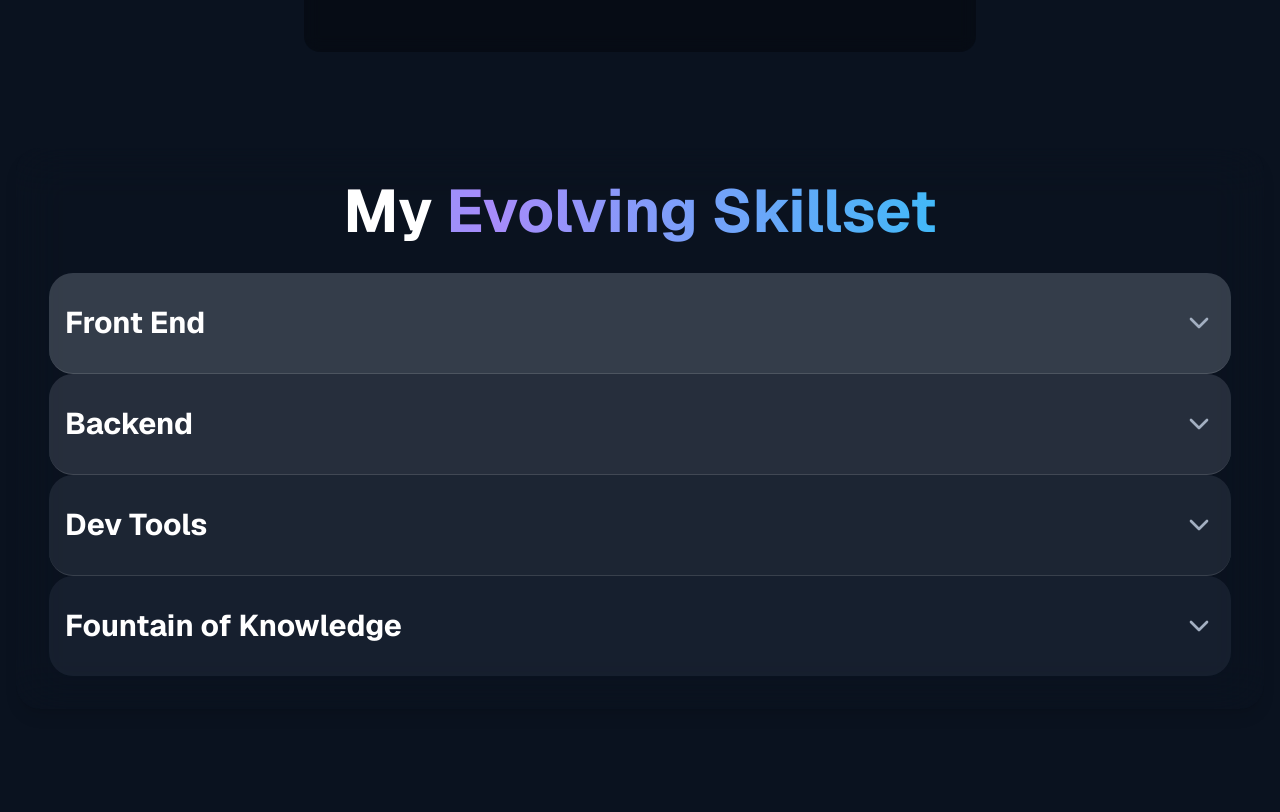
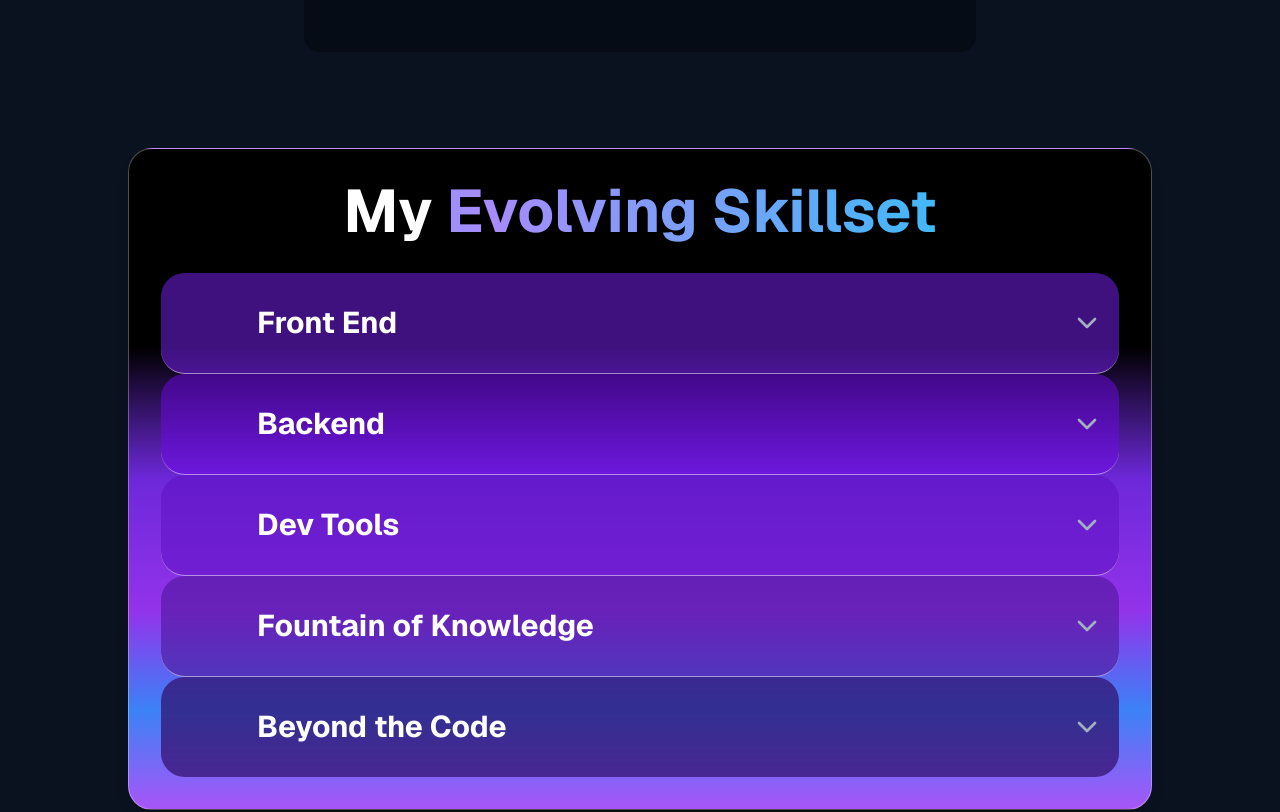
Before and after one commit to Brad-M2K/bm-portfolio-site, a Next.js app: page / in a window 1280 px wide. Shown: the part 1020-1832 px from the top of the page. Built offline with nearby package versions, Linux system fonts and the light colour scheme.

Commit message:
feat: add `BeyondTheCode` component to enhance the `Skills` section with personal insights; update dependencies with `@tailwindcss/typography` and `react-markdown` for improved styling and Markdown support

```diff
--- a/package.json
+++ b/package.json
@@ -10,6 +10,7 @@
   },
   "dependencies": {
     "@radix-ui/react-accordion": "^1.2.12",
+    "@tailwindcss/typography": "^0.5.19",
     "animejs": "^4.1.3",
     "class-variance-authority": "^0.7.1",
     "clsx": "^2.1.1",
@@ -24,6 +25,7 @@
     "react-dom": "19.1.0",
     "react-icons": "^5.5.0",
     "react-intersection-observer": "^9.16.0",
+    "react-markdown": "^10.1.0",
     "react-scroll": "^1.9.3",
     "tailwind-merge": "^3.3.1"
   },
--- a/src/app/globals.css
+++ b/src/app/globals.css
@@ -58,6 +58,7 @@
 /* Import Tailwind AFTER variables but BEFORE custom styles */
 @import "tailwindcss";
 @import "tw-animate-css";
+@plugin "@tailwindcss/typography";
 
 @custom-variant dark (&:is(.dark *));
 
--- a/src/components/about/About.tsx
+++ b/src/components/about/About.tsx
@@ -9,7 +9,7 @@ export const About = () => {
           <motion.section
               initial={{ opacity: 0, y: 20 }}
               animate={{ opacity: 1, y: 0 }}
-              transition={{ duration: 0.6 }}
+              transition={{ duration: 1.2, delay: 0.2 }}
           >
 
       <div className="mx-auto flex w-full max-w-5xl flex-col gap-10 md:gap-12">
--- a/src/components/skills/BackEndTech.tsx
+++ b/src/components/skills/BackEndTech.tsx
@@ -34,8 +34,7 @@ const BackEndTech: React.FC = () => {
         ariaLabel="Back end technologies"
       />
       <p className="text-left text-lg md:text-2xl md:pl-10 text-balance text-gray-300">
-        On the server side I lean on Node.js with Prisma for data access, Supabase for auth and storage,
-        and PostgreSQL when I need a reliable relational backbone.
+          On the server side I lean on Node.js with Prisma for data access, Supabase for auth and storage, and PostgreSQL as a solid, reliable base — with some experience building APIs in Express and raw SQL too.
       </p>
     </section>
   );
--- /dev/null
+++ b/src/components/skills/BeyondTheCode.tsx
@@ -0,0 +1,42 @@
+'use client'
+
+// import LogoLoop from "@/components/skills/LogoLoop";
+// import { SiOpenai, SiPerplexity, SiStackoverflow, SiMdnwebdocs,  } from 'react-icons/si';
+// import {useEffect, useState} from "react";
+
+// const knowledgeLogos = [
+//   { node: <SiOpenai />, title: "ChatGPT", href: "https://chat.openai.com" },
+//   { node: <SiPerplexity />, title: "Perplexity", href: "https://perplexity.ai" },
+//   { node: <SiStackoverflow />, title: "Stack Overflow", href: "https://stackoverflow.com" },
+//   { node: <SiMdnwebdocs />, title: "MDN Web Docs", href: "https://developer.mozilla.org" },
+// ];
+
+const Knowledge: React.FC = () => {
+
+    // const [isDesktop, setIsDesktop] = useState(false);
+    //
+    // useEffect(() => {
+    //     const checkScreen = () => setIsDesktop(window.innerWidth >= 1024); // desktop breakpoint
+    //     checkScreen(); // run once on mount
+    //     window.addEventListener("resize", checkScreen);
+    //     return () => window.removeEventListener("resize", checkScreen);
+    // }, []);
+
+  return (
+    <section className="flex w-full flex-col items-center gap-4 text-white">
+      {/*<LogoLoop*/}
+      {/*  logos={knowledgeLogos}*/}
+      {/*  speed={30}*/}
+      {/*  direction="left"*/}
+      {/*  logoHeight={isDesktop ? 56 : 36}*/}
+      {/*  gap={40}*/}
+      {/*  ariaLabel="AI and knowledge tools"*/}
+      {/*/>*/}
+      <p className="text-left text-lg md:text-2xl md:pl-10 text-balance  text-gray-300 ">
+          I like solving problems cleanly and working with people who care about what they build. I’m big on efficiency, good communication, and finding smarter ways to work. Outside code, I’m usually learning, making music, or improving something I built yesterday.
+      </p>
+    </section>
+  );
+};
+
+export default Knowledge;
--- a/src/components/skills/DevToolsTech.tsx
+++ b/src/components/skills/DevToolsTech.tsx
@@ -37,8 +37,7 @@ const DevToolsTech: React.FC = () => {
         ariaLabel="Developer tools"
       />
       <p className="text-left text-lg md:text-2xl md:pl-10 text-balance text-gray-300 ">
-        GitHub keeps everything versioned, Vercel ships it fast, and I round things out with Jest,
-        WebStorm, Docker, Figma, and n8n to cover testing, automation, and product polish.
+          I manage code through GitHub and deploy mainly on Vercel. I write tests with Jest for backend and API work, design small touches in Figma, and like trying out new tools — recently WebStorm, sometimes n8n for automation experiments.
       </p>
     </section>
   );
--- a/src/components/skills/FrontEndTech.tsx
+++ b/src/components/skills/FrontEndTech.tsx
@@ -12,6 +12,7 @@ import {
   SiShadcnui
 } from 'react-icons/si';
 import {useEffect, useState} from "react";
+
 
 const frontEndLogos = [
   { node: <SiReact />, title: "React", href: "https://react.dev" },
@@ -45,9 +46,8 @@ const FrontEndTech: React.FC = () => {
         gap={40}
         ariaLabel="Front end technologies"
       />
-      <p className=" text-left text-lg md:text-2xl md:pl-10 text-balance text-gray-300 ">
-        My front-end stack leans on React and Next.js for structure, TypeScript for rock-solid typing,
-        and Tailwind with shadcn/ui to move quickly while keeping components consistent.
+      <p className=" text-left text-lg md:text-2xl md:pl-10  text-balance text-gray-300">
+          I build clean, responsive interfaces with React, Next.js, and Tailwind, using TypeScript as I grow more fluent — among other bits in my stack.
       </p>
     </section>
   );
--- a/src/components/skills/Knowledge.tsx
+++ b/src/components/skills/Knowledge.tsx
@@ -33,8 +33,7 @@ const Knowledge: React.FC = () => {
         ariaLabel="AI and knowledge tools"
       />
       <p className="text-left text-lg md:text-2xl md:pl-10 text-balance  text-gray-300 ">
-        I keep my edge sharp by pairing AI assistants with trusted documentation—ChatGPT and Perplexity
-        for fast ideation, Stack Overflow for real-world fixes, and MDN for the canonical web specs.
+          I use ChatGPT, Codex, and Perplexity alongside docs like MDN to spike ideas, clarify syntax, and rubber-duck through tricky problems. I dip into Stack Overflow now and then, but AI’s become part of how I think and learn — with the good old canonical docs always there when needed.
       </p>
     </section>
   );
--- a/src/components/skills/Skills.tsx
+++ b/src/components/skills/Skills.tsx
@@ -3,41 +3,48 @@ import FrontEndTech from "@/components/skills/FrontEndTech";
 import BackEndTech from "@/components/skills/BackEndTech";
 import DevToolsTech from "@/components/skills/DevToolsTech";
 import Knowledge from "@/components/skills/Knowledge";
+import BeyondTheCode from "@/components/skills/BeyondTheCode";
 import {Accordion, AccordionContent, AccordionItem, AccordionTrigger} from "@/components/ui/accordion";
 
 export const Skills = () => {
   return (
-    <section className="flex flex-col items-center gap-10 text-white p-4">
+    <section className="flex flex-col items-center text-white md:p-4 ">
         <Accordion
             type="single"
             collapsible
-            className=' w-full  rounded-3xl border border-transparent backdrop-blur-xl shadow-lg  md:px-8 md:py-8  py-8'
+            className=' w-full  rounded-3xl border border-white/30 bg-[linear-gradient(to_bottom,_black_0%,_black_30%,_#6d28d9_50%,_#9333ea_70%,_#3b82f6_85%,_#a855f7_100%)] shadow-lg  md:px-8 md:py-8 px-4 py-8 max-w-90 md:max-w-5xl'
         >
             <h1 className='md:text-6xl text-4xl font-bold  text-shadow-3xs text-center pb-8 '>My <span className="glow">Evolving Skillset</span></h1>
-            <AccordionItem value="item-1" className='bg-gray-400/30 p-4 rounded-3xl'>
-                <AccordionTrigger className="text-2xl md:text-3xl font-bold cursor-pointer ">
+            <AccordionItem value="item-1" className='bg-violet-600/50 p-4 rounded-3xl border-b-white/50'>
+                <AccordionTrigger className=" pl-5 md:pl-20 text-2xl md:text-3xl font-bold cursor-pointer ">
                     Front End
                 </AccordionTrigger>
                 <AccordionContent className="flex flex-col gap-4 text-balance">
                     <FrontEndTech />
                 </AccordionContent>
             </AccordionItem>
-            <AccordionItem value="item-2" className='bg-gray-500/30 p-4 rounded-3xl'>
-                <AccordionTrigger className="text-2xl md:text-3xl font-bold cursor-pointer">Backend</AccordionTrigger>
+            <AccordionItem value="item-2" className='bg-violet-700/50 p-4 rounded-3xl border-b-white/50'>
+                <AccordionTrigger className="pl-5 md:pl-20 text-2xl md:text-3xl font-bold cursor-pointer">Backend</AccordionTrigger>
                 <AccordionContent className="flex flex-col gap-4 text-balance">
                     <BackEndTech />
                 </AccordionContent>
             </AccordionItem>
-            <AccordionItem value="item-3 " className='bg-gray-600/30 p-4 rounded-3xl '>
-                <AccordionTrigger className="text-2xl md:text-3xl font-bold cursor-pointer">Dev Tools</AccordionTrigger>
+            <AccordionItem value="item-3 " className='bg-violet-800/50 p-4 rounded-3xl border-b-white/50'>
+                <AccordionTrigger className=" pl-5 md:pl-20 text-2xl md:text-3xl font-bold cursor-pointer">Dev Tools</AccordionTrigger>
                 <AccordionContent className="flex flex-col gap-4 text-balance">
                     <DevToolsTech />
                 </AccordionContent>
             </AccordionItem>
-            <AccordionItem value="item-4" className='bg-gray-700/30 p-4 rounded-3xl border-b-white'>
-                <AccordionTrigger className="text-2xl md:text-3xl font-bold cursor-pointer">Fountain of Knowledge</AccordionTrigger>
+            <AccordionItem value="item-4" className='bg-violet-900/60 p-4 rounded-3xl border-b-white/50'>
+                <AccordionTrigger className="pl-5 md:pl-20 text-2xl md:text-3xl font-bold cursor-pointer">Fountain of Knowledge</AccordionTrigger>
                 <AccordionContent className="flex flex-col gap-4 text-balance">
                     <Knowledge />
+                </AccordionContent>
+            </AccordionItem>
+            <AccordionItem value="item-5" className='bg-violet-950/70 p-4 rounded-3xl border-b-white/50'>
+                <AccordionTrigger className="pl-5 md:pl-20 text-2xl md:text-3xl font-bold cursor-pointer">Beyond the Code</AccordionTrigger>
+                <AccordionContent className="flex flex-col gap-4 text-balance">
+                    <BeyondTheCode />
                 </AccordionContent>
             </AccordionItem>
         </Accordion>
```
Also changed, not shown: 1 other file (tests, documents, lock files or other folders).
